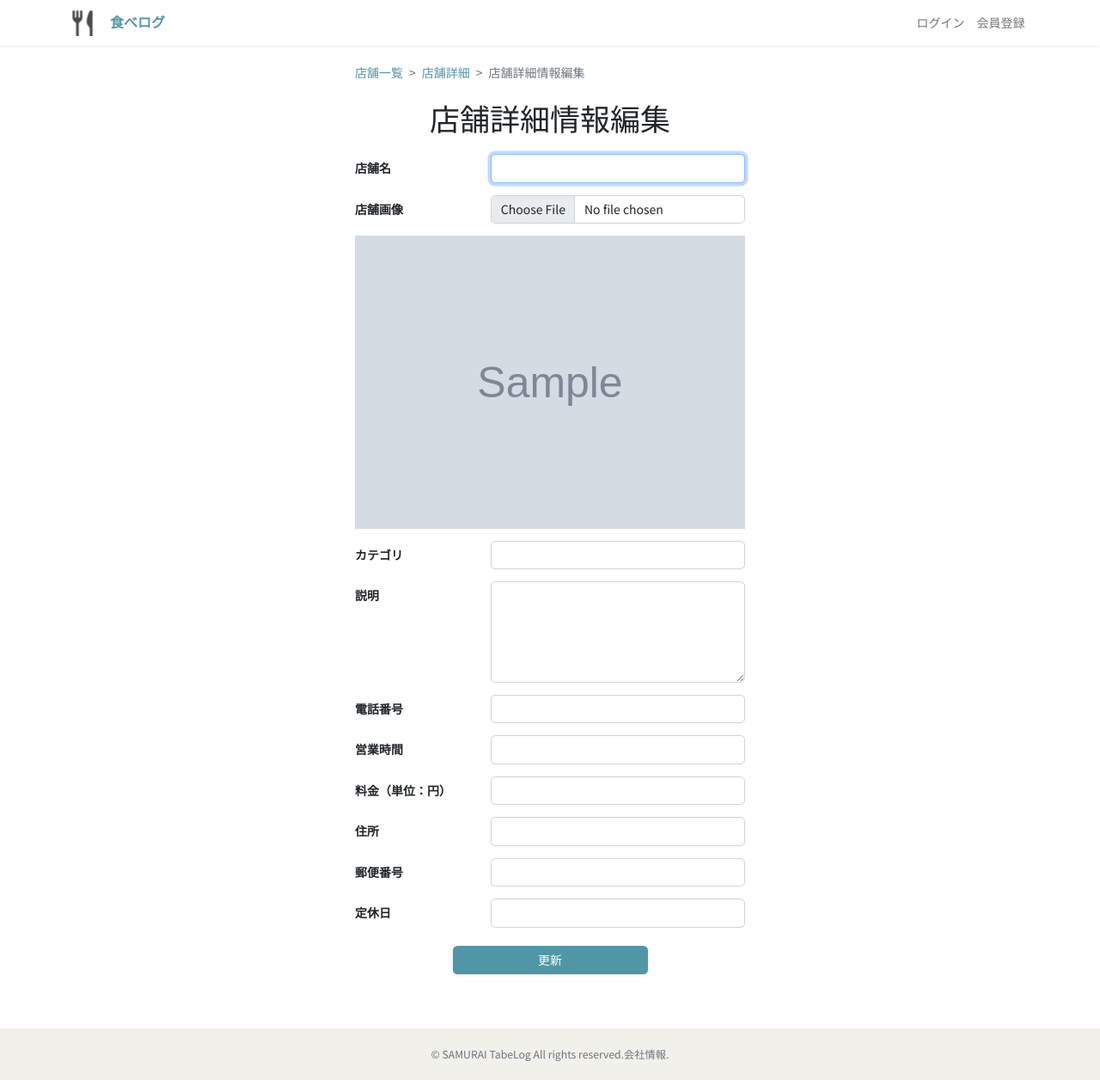
After one commit to Everyday-hiro/springboot-tabelog-kadai, a Spring app: page /admin/restaurant/edit in a window 1280 px wide. The commit adds this page. Shown: the whole page at 86% size. Run offline with Thymeleaf, Linux system fonts and the light colour scheme; the template is opened without the code that fills it: most values are stand-ins (such as "Sample title", 1, 10 or a date in 2020); grey boxes marked "Sample" are stand-in pictures; data that the repository does not hold is empty; the project's own start-up code is not run, and a stand-in starts its controllers and pages; some of the project's set-up classes (security, data sources, template engines, error pages and the like) are left out, and stand-ins take their place.

Commit message:
店舗詳細情報編集のUI完成

```diff
--- a/taberogu/src/main/java/com/example/taberogu/form/RestaurantEditForm.java
+++ b/taberogu/src/main/java/com/example/taberogu/form/RestaurantEditForm.java
@@ -23,7 +23,7 @@ public class RestaurantEditForm {
 	private String category;
 
 	@NotBlank(message = "説明を入力してください。")
-	private String restuarantDescription;
+	private String restaurantDescription;
 
 	@NotBlank(message = "電話番号を入力してください。")
 	private String phoneNumber;
--- /dev/null
+++ b/taberogu/src/main/resources/templates/admin/restaurant/edit.html
@@ -0,0 +1,171 @@
+<!DOCTYPE html>
+<html xmlns:th="https://www.thymeleaf.org" xmlns:sec="https://www.thymeleaf.org/extras/spring-security">
+
+<head>
+	<div th:replace="~{fragment :: meta}"></div>
+
+	<div th:replace="~{fragment :: styles}"></div>
+
+	<title>店舗詳細情報編集</title>
+</head>
+
+<body>
+	<div class="samuraitabelog-wrapper">
+		<div th:replace="~{fragment :: header}"></div>
+
+		<main>
+			<div class="container samuraitabelog-container pt-4 pb-5">
+				<div class="row justify-content-center">
+					<div class="col-xl-5 col-lg-6 col-md-8">
+						<nav class="mb-4" style="--bs-breadcrumb-divider: '>';" aria-label="breadcrumb">
+							<ol class="breadcrumb mb-0">
+								<li class="breadcrumb-item"><a th:href="@{/admin/restaurant}">店舗一覧</a></li>
+								<li class="breadcrumb-item"><a
+										th:href="@{/admin/restaurant/__${restaurantEditForm.getId()}__}">店舗詳細</a></li>
+								<li class="breadcrumb-item active" aria-current="page">店舗詳細情報編集</li>
+							</ol>
+						</nav>
+
+						<h1 class="mb-4 text-center">店舗詳細情報編集</h1>
+
+						<form method="post" th:action="@{/admin/restaurant/__${restaurantEditForm.getId()}__/update}"
+							th:object="${restaurantEditForm}" enctype="multipart/form-data">
+							<input type="hidden" th:field="*{id}">
+
+							<div class="form-group row mb-3">
+								<div class="col-md-4">
+									<label for="name" class="col-form-label text-md-left fw-bold">店舗名</label>
+								</div>
+								<div class="col-md-8">
+									<div th:if="${#fields.hasErrors('name')}" class="text-danger small mb-2"
+										th:errors="*{name}"></div>
+									<input type="text" class="form-control" th:field="*{name}" autofocus>
+								</div>
+							</div>
+
+							<div class="form-group row mb-3">
+								<div class="col-md-4">
+									<label for="imageFile" class="col-form-label text-md-left fw-bold">店舗画像</label>
+								</div>
+								<div class="col-md-8">
+									<div th:if="${#fields.hasErrors('imageFile')}" class="text-danger small mb-2"
+										th:errors="*{imageFile}"></div>
+									<input type="file" class="form-control" th:field="*{imageFile}">
+								</div>
+							</div>
+
+							<!-- 選択された画像の表示場所 -->
+							<div th:if="${image}" class="row" id="imagePreview"><img th:src="@{/storage/__${image}__}"
+									class="mb-3"></div>
+							<div class="row" id="imagePreview"></div>
+
+							<div class="form-group row mb-3">
+								<div class="col-md-4">
+									<label for="category" class="col-form-label text-md-left fw-bold">カテゴリ</label>
+								</div>
+								<div class="col-md-8">
+									<div th:if="${#fields.hasErrors('category')}" class="text-danger small mb-2"
+										th:errors="*{category}"></div>
+									<input type="text" class="form-control" th:field="*{category}">
+								</div>
+							</div>
+
+							<div class="form-group row mb-3">
+								<div class="col-md-4">
+									<label for="restaurantDescription"
+										class="col-form-label text-md-left fw-bold">説明</label>
+								</div>
+								<div class="col-md-8">
+									<div th:if="${#fields.hasErrors('restaurantDescription')}"
+										class="text-danger small mb-2" th:errors="*{restaurantDescription}"></div>
+									<textarea class="form-control" th:field="*{restaurantDescription}" cols="30"
+										rows="5"></textarea>
+								</div>
+							</div>
+
+							<div class="form-group row mb-3">
+								<div class="col-md-4">
+									<label for="phoneNumber" class="col-form-label text-md-left fw-bold">電話番号</label>
+								</div>
+								<div class="col-md-8">
+									<div th:if="${#fields.hasErrors('phoneNumber')}" class="text-danger small mb-2"
+										th:errors="*{phoneNumber}"></div>
+									<input type="text" class="form-control" th:field="*{phoneNumber}">
+								</div>
+							</div>
+
+							<div class="form-group row mb-3">
+								<div class="col-md-4">
+									<label for="openTime" class="col-form-label text-md-left fw-bold">営業時間</label>
+								</div>
+								<div class="col-md-8">
+									<div th:if="${#fields.hasErrors('openTime')}" class="text-danger small mb-2"
+										th:errors="*{openTime}"></div>
+									<input type="text" class="form-control" th:field="*{openTime}">
+								</div>
+							</div>
+
+
+							<div class="form-group row mb-3">
+								<div class="col-md-4">
+									<label for="price" class="col-form-label text-md-left fw-bold">料金（単位：円）</label>
+								</div>
+								<div class="col-md-8">
+									<div th:if="${#fields.hasErrors('price')}" class="text-danger small mb-2"
+										th:errors="*{price}"></div>
+									<input type="number" class="form-control" th:field="*{price}">
+								</div>
+							</div>
+
+							<div class="form-group row mb-3">
+								<div class="col-md-4">
+									<label for="address" class="col-form-label text-md-left fw-bold">住所</label>
+								</div>
+								<div class="col-md-8">
+									<div th:if="${#fields.hasErrors('address')}" class="text-danger small mb-2"
+										th:errors="*{address}"></div>
+									<input type="text" class="form-control" th:field="*{address}">
+								</div>
+							</div>
+
+							<div class="form-group row mb-3">
+								<div class="col-md-4">
+									<label for="postalCode" class="col-form-label text-md-left fw-bold">郵便番号</label>
+								</div>
+								<div class="col-md-8">
+									<div th:if="${#fields.hasErrors('postalCode')}" class="text-danger small mb-2"
+										th:errors="*{postalCode}"></div>
+									<input type="text" class="form-control" th:field="*{postalCode}">
+								</div>
+							</div>
+
+							<div class="form-group row mb-3">
+								<div class="col-md-4">
+									<label for="closingDay" class="col-form-label text-md-left fw-bold">定休日</label>
+								</div>
+								<div class="col-md-8">
+									<div th:if="${#fields.hasErrors('closingDay')}" class="text-danger small mb-2"
+										th:errors="*{closingDay}"></div>
+									<input type="text" class="form-control" th:field="*{closingDay}">
+								</div>
+							</div>
+
+
+							<div class="form-group d-flex justify-content-center my-4">
+								<button type="submit"
+									class="btn text-white shadow-sm w-50 samuraitabelog-btn">更新</button>
+							</div>
+						</form>
+					</div>
+				</div>
+			</div>
+		</main>
+
+		<div th:replace="~{fragment :: footer}"></div>
+	</div>
+
+	<div th:replace="~{fragment :: scripts}"></div>
+	<script th:src="@{/js/preview.js}"></script>
+</body>
+
+</html>
--- a/taberogu/src/main/resources/templates/admin/restaurant/show.html
+++ b/taberogu/src/main/resources/templates/admin/restaurant/show.html
@@ -28,7 +28,7 @@
 
 						<div class="d-flex justify-content-end align-items-end mb-3">
 							<div>
-								<a href="#">編集</a>
+								<a th:href="@{/admin/restaurant/__${restaurant.getId()}__/edit}">編集</a>
 							</div>
 						</div>
 
--- a/taberogu/src/main/resources/templates/restaurant/index.html
+++ b/taberogu/src/main/resources/templates/restaurant/index.html
@@ -155,7 +155,7 @@
 							<p th:unless="${restaurantPage.getTotalPages() > 1}" class="fs-5 mb-3"
 								th:text="${'検索結果：' + restaurantPage.getTotalElements() + '件'}"></p>
 
-							<form method="get" th:action="@{/restaurant}" class="mb-3 samuraitravel-sort-box">
+							<form method="get" th:action="@{/restaurant}" class="mb-3 samuraitabelog-sort-box">
 								<input th:if="${keyword}" type="hidden" name="keyword" th:value="${keyword}">
 								<input th:if="${category}" type="hidden" name="area" th:value="${category}">
 								<input th:if="${area}" type="hidden" name="price" th:value="${area}">
@@ -234,7 +234,6 @@
 								</ul>
 							</nav>
 						</div>
-						</a>
 					</div>
 				</div>
 			</div>
```
